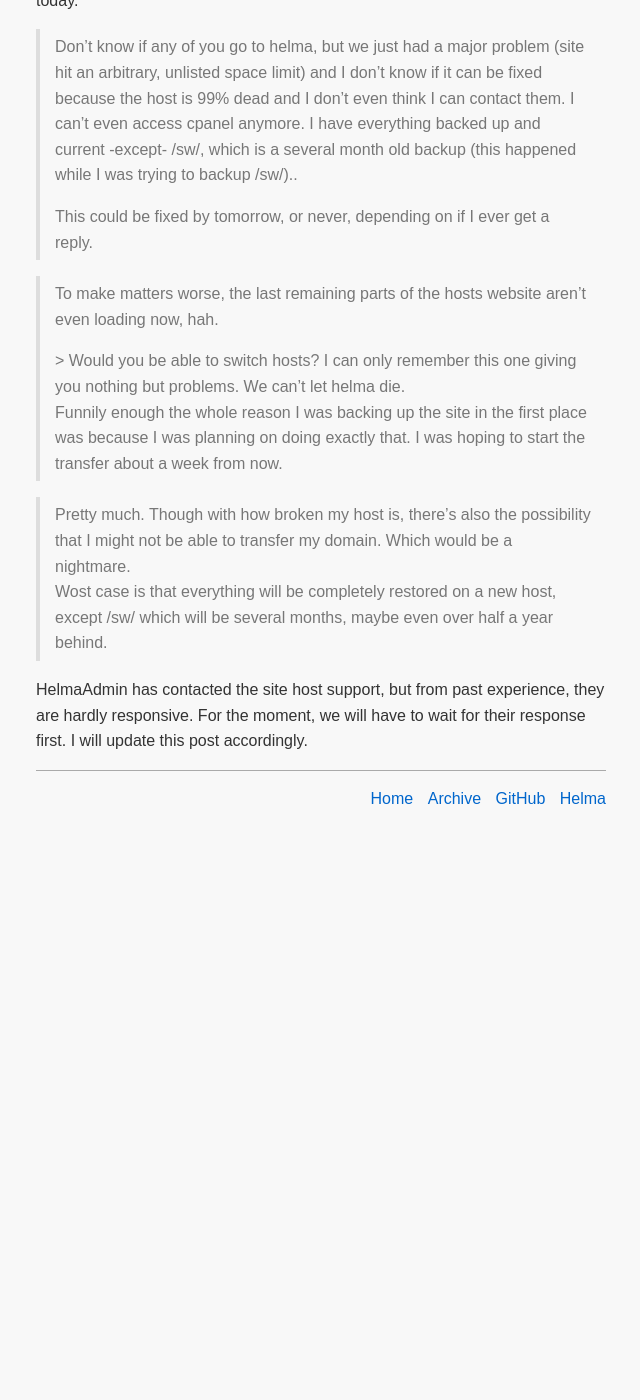
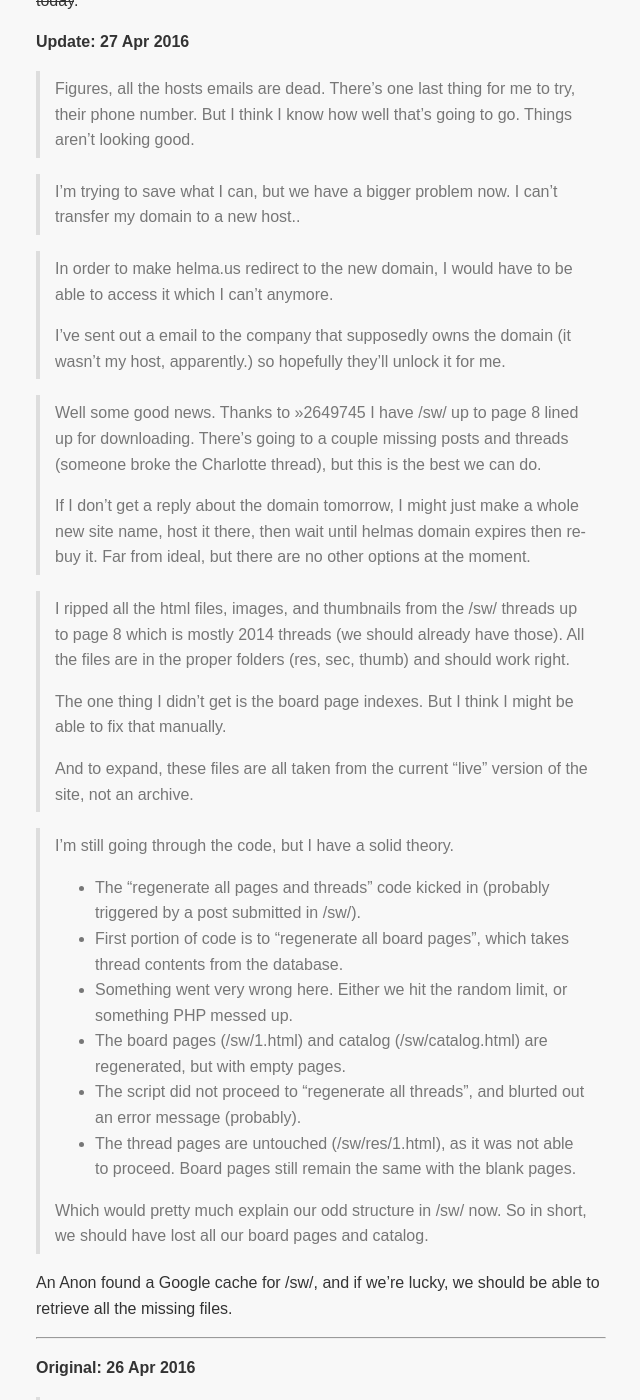
Before and after one commit to altbdoor/kusaba-helma, a Jekyll site: the page built from _posts/2016-04-26-Emergency-Announcement.md, in a window 1280 px wide and 1400 px high, scrolled down 307 px. Shown: the whole window, without its empty margins (319-959 px from the left). Built offline with Jekyll 4.4.1, drawn with Linux system fonts in a browser that asks for light colours; before the commit the page ends 1133 px from its top, so only the background shows below that; some of the changed text lies outside the part shown.

Commit message:
update on 27 april

```diff
--- a/_posts/2016-04-26-Emergency-Announcement.md
+++ b/_posts/2016-04-26-Emergency-Announcement.md
@@ -3,7 +3,54 @@ layout: post
 title: Emergency Announcement
 ---
 
-This is an emergency announcement. We are currently having issues with Helma, and it is more or less in a lockdown now. Discussion can be found [here](http://desustorage.org/c/thread/2638250), but desustorage appears to be down for me as well. Not a good day to start with today.
+This is an emergency announcement. We are currently having issues with Helma, and it is more or less in a lockdown now. Discussion can be found [here](http://desustorage.org/c/thread/2638250), <strike>but desustorage appears to be down for me as well. Not a good day to start with today</strike>.
+
+**Update: 27 Apr 2016**
+
+> Figures, all the hosts emails are dead. There's one last thing for me to try, their phone number. But I think I know how well that's going to go. Things aren't looking good.
+
+<!-- -->
+
+> I'm trying to save what I can, but we have a bigger problem now. I can't transfer my domain to a new host..
+
+<!-- -->
+
+> In order to make helma.us redirect to the new domain, I would have to be able to access it which I can't anymore.
+>
+> I've sent out a email to the company that supposedly owns the domain (it wasn't my host, apparently.) so hopefully they'll unlock it for me.
+
+<!-- -->
+
+> Well some good news. Thanks to >>2649745 I have /sw/ up to page 8 lined up for downloading. There's going to a couple missing posts and threads (someone broke the Charlotte thread), but this is the best we can do.
+>
+> If I don't get a reply about the domain tomorrow, I might just make a whole new site name, host it there, then wait until helmas domain expires then re-buy it. Far from ideal, but there are no other options at the moment.
+
+<!-- -->
+
+> I ripped all the html files, images, and thumbnails from the /sw/ threads up to page 8 which is mostly 2014 threads (we should already have those). All the files are in the proper folders (res, sec, thumb) and should work right.
+>
+> The one thing I didn't get is the board page indexes. But I think I might be able to fix that manually.
+>
+> And to expand, these files are all taken from the current "live" version of the site, not an archive.
+
+<!-- -->
+
+> I'm still going through the code, but I have a solid theory.
+>
+> - The "regenerate all pages and threads" code kicked in (probably triggered by a post submitted in /sw/).
+> - First portion of code is to "regenerate all board pages", which takes thread contents from the database.
+> - Something went very wrong here. Either we hit the random limit, or something PHP messed up.
+> - The board pages (/sw/1.html) and catalog (/sw/catalog.html) are regenerated, but with empty pages.
+> - The script did not proceed to "regenerate all threads", and blurted out an error message (probably).
+> - The thread pages are untouched (/sw/res/1.html), as it was not able to proceed. Board pages still remain the same with the blank pages.
+>
+> Which would pretty much explain our odd structure in /sw/ now. So in short, we should have lost all our board pages and catalog.
+
+An Anon found a Google cache for /sw/, and if we're lucky, we should be able to retrieve all the missing files.
+
+---
+
+**Original: 26 Apr 2016**
 
 > Don't know if any of you go to helma, but we just had a major problem (site hit an arbitrary, unlisted space limit) and I don't know if it can be fixed because the host is 99% dead and I don't even think I can contact them. I can't even access cpanel anymore. I have everything backed up and current -except- /sw/, which is a several month old backup (this happened while I was trying to backup /sw/)..
 >
```
